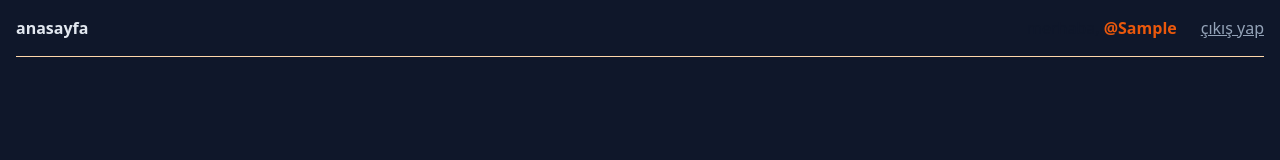
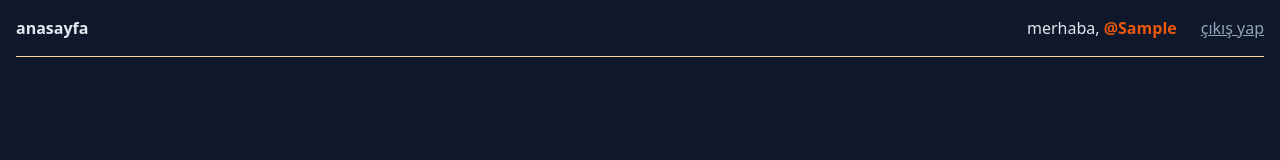
Before and after one commit to gor2em/vue3-pinia-auth, a Vue app: page /login in a window 1280 px wide. Both pictures are taken after typing "Sample", "Sample123" into the empty fields and a click on the button "giriş yap". Shown: the top 160 px of the page. Built offline with nearby package versions, Linux system fonts and the light colour scheme.

Commit message:
update colors

```diff
--- a/src/views/Home.vue
+++ b/src/views/Home.vue
@@ -18,7 +18,7 @@ const currentUser = authStore.getCurrentUser;
             </nav>
 
             <div class="flex gap-6 whitespace-nowrap">
-                <p class="text-slate-900">merhaba, <span class="font-bold text-orange-600">@{{ currentUser?.username ||
+                <p class="text-slate-200">merhaba, <span class="font-bold text-orange-600">@{{ currentUser?.username ||
                         "null"
                 }}</span></p>
                 <p class="text-slate-400 cursor-pointer underline hover:text-slate-200" @click="authStore.handleLogout">çıkış
```
